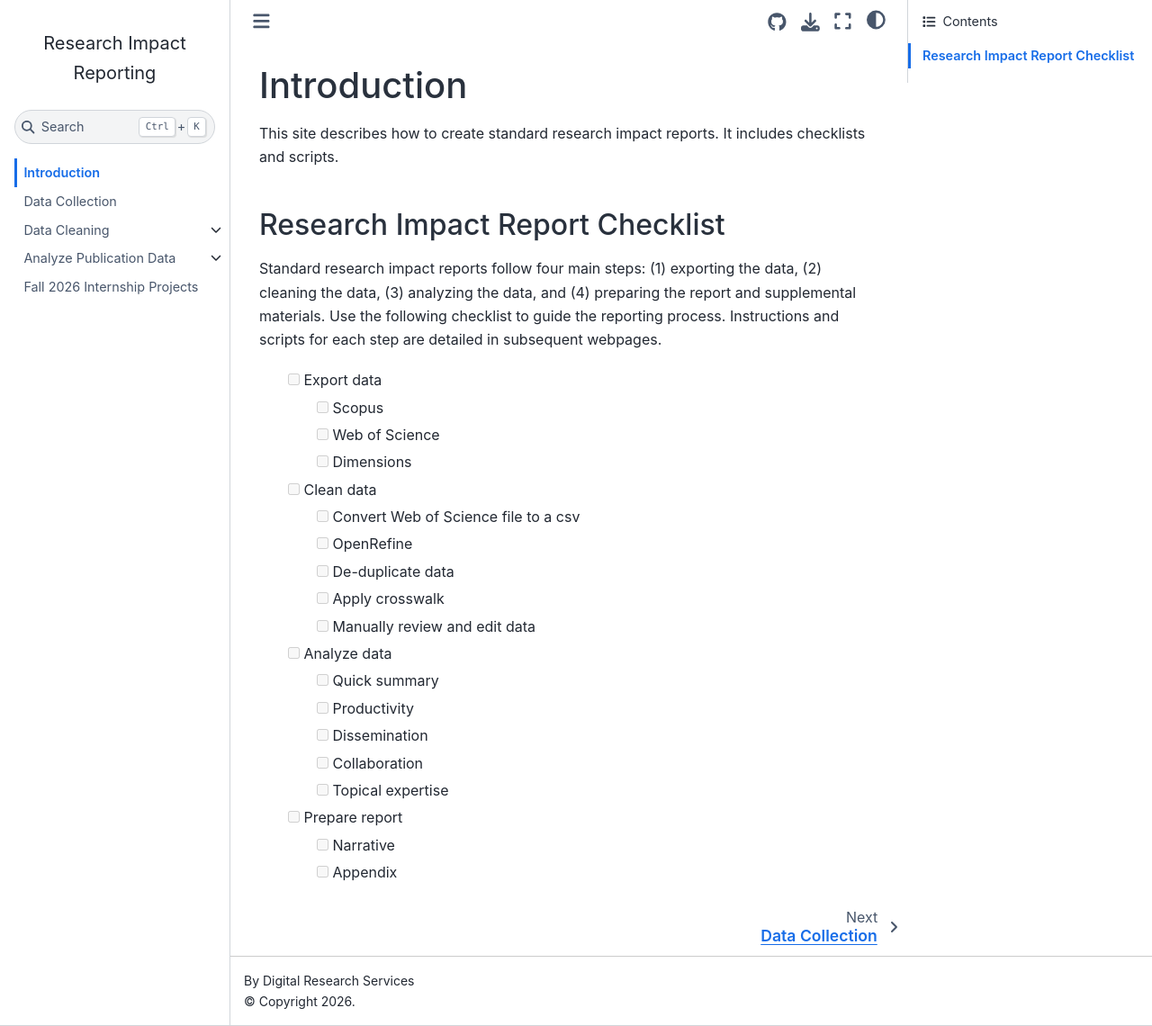
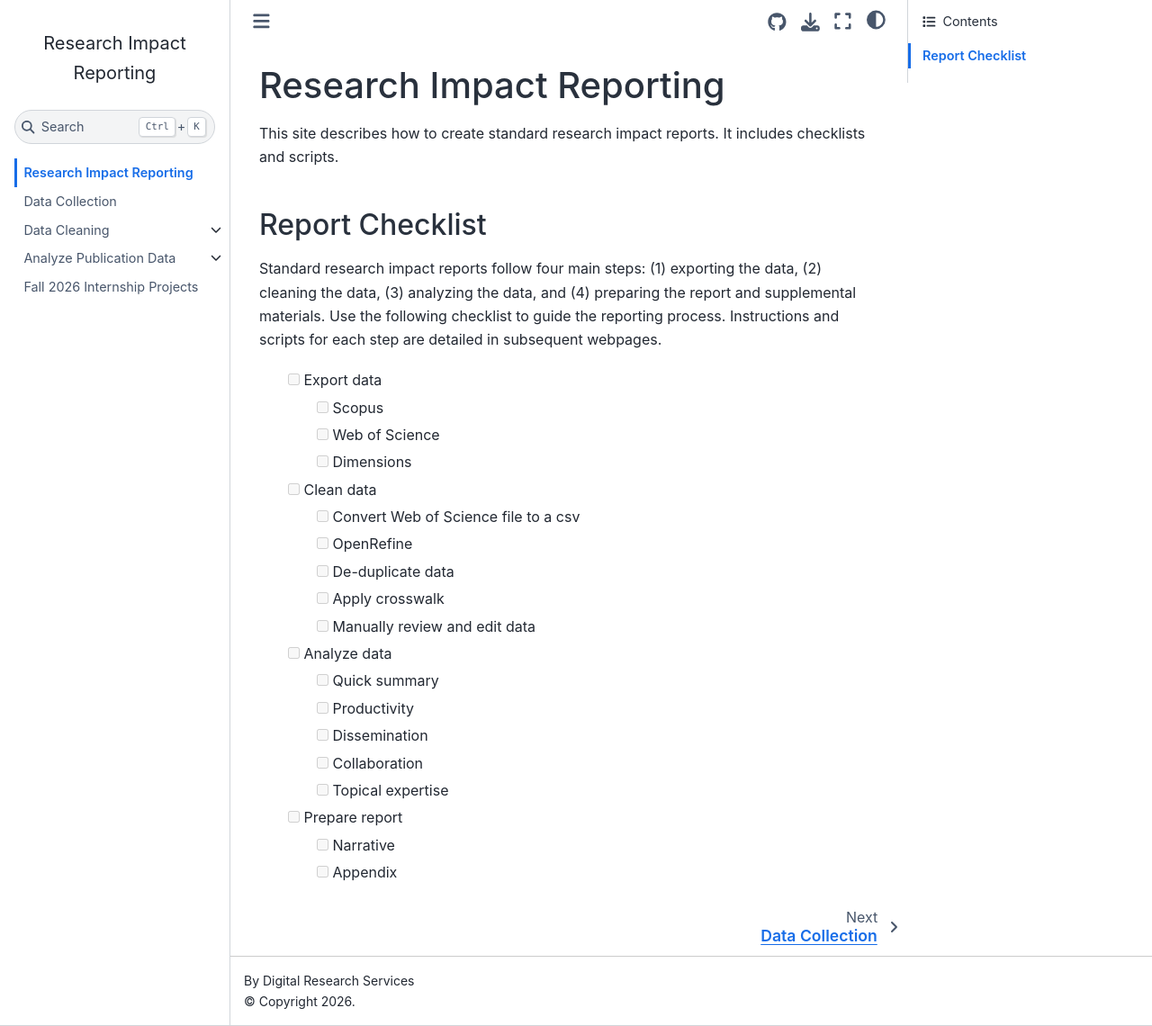
Before and after one commit to vvlooking/research-impact, a Jupyter Book: the page built from website/intro.md, in a window 1280 px wide and 1140 px high. Shown: the whole window at 90% size. Built offline with Jupyter Book 1.0.4 settings and Sphinx 7.4.7 and the Sphinx Book theme 1.1.4, drawn with Linux system fonts in a browser that asks for light colours.

Commit message:
Rename introduction to research impact reporting

```diff
--- a/website/intro.md
+++ b/website/intro.md
@@ -1,7 +1,7 @@
-# Introduction
+# Research Impact Reporting
 This site describes how to create standard research impact reports. It includes checklists and scripts.
 
-## Research Impact Report Checklist
+## Report Checklist
 Standard research impact reports follow four main steps: (1) exporting the data, (2) cleaning the data, (3) analyzing the data, and (4) preparing the report and supplemental materials. Use the following checklist to guide the reporting process. Instructions and scripts for each step are detailed in subsequent webpages.
 
 - [ ] Export data
```
